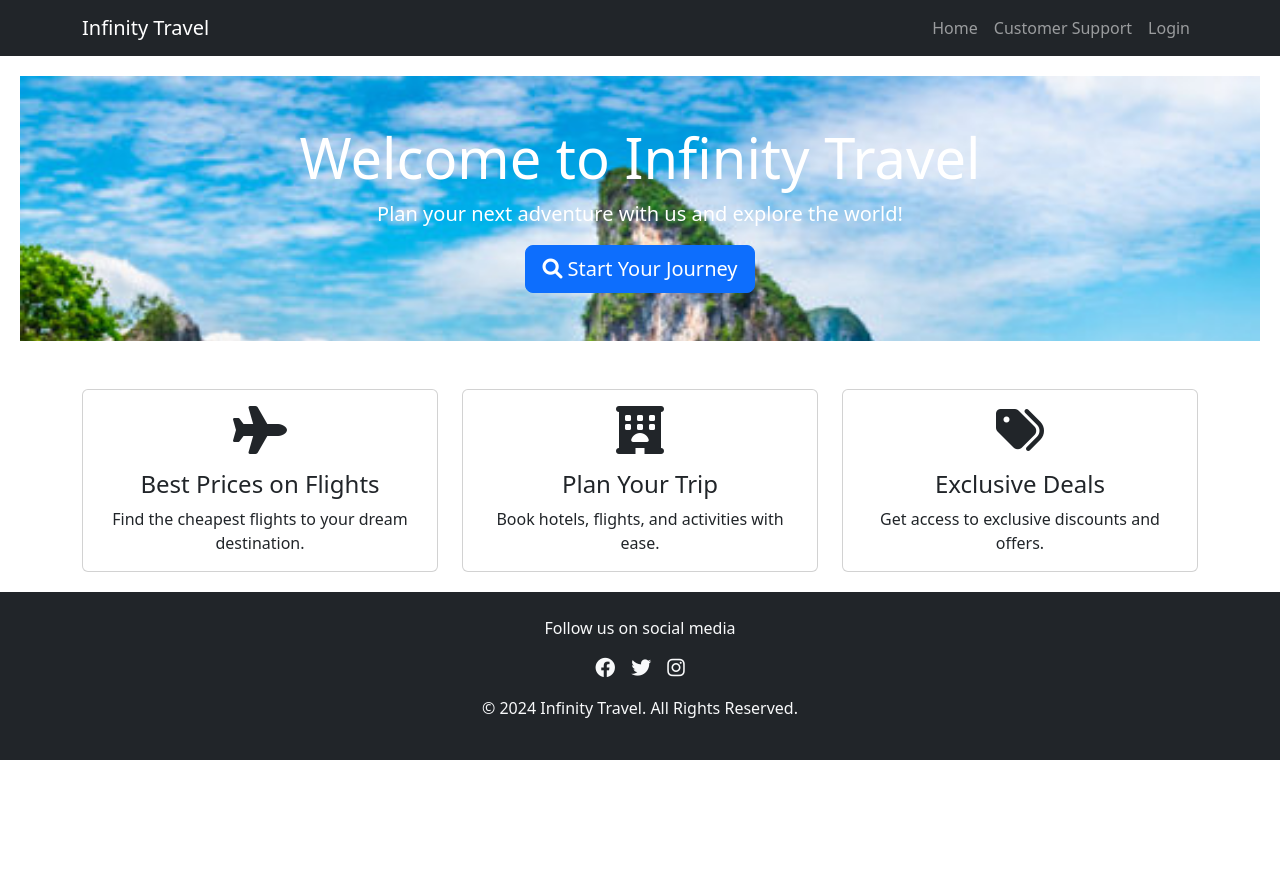
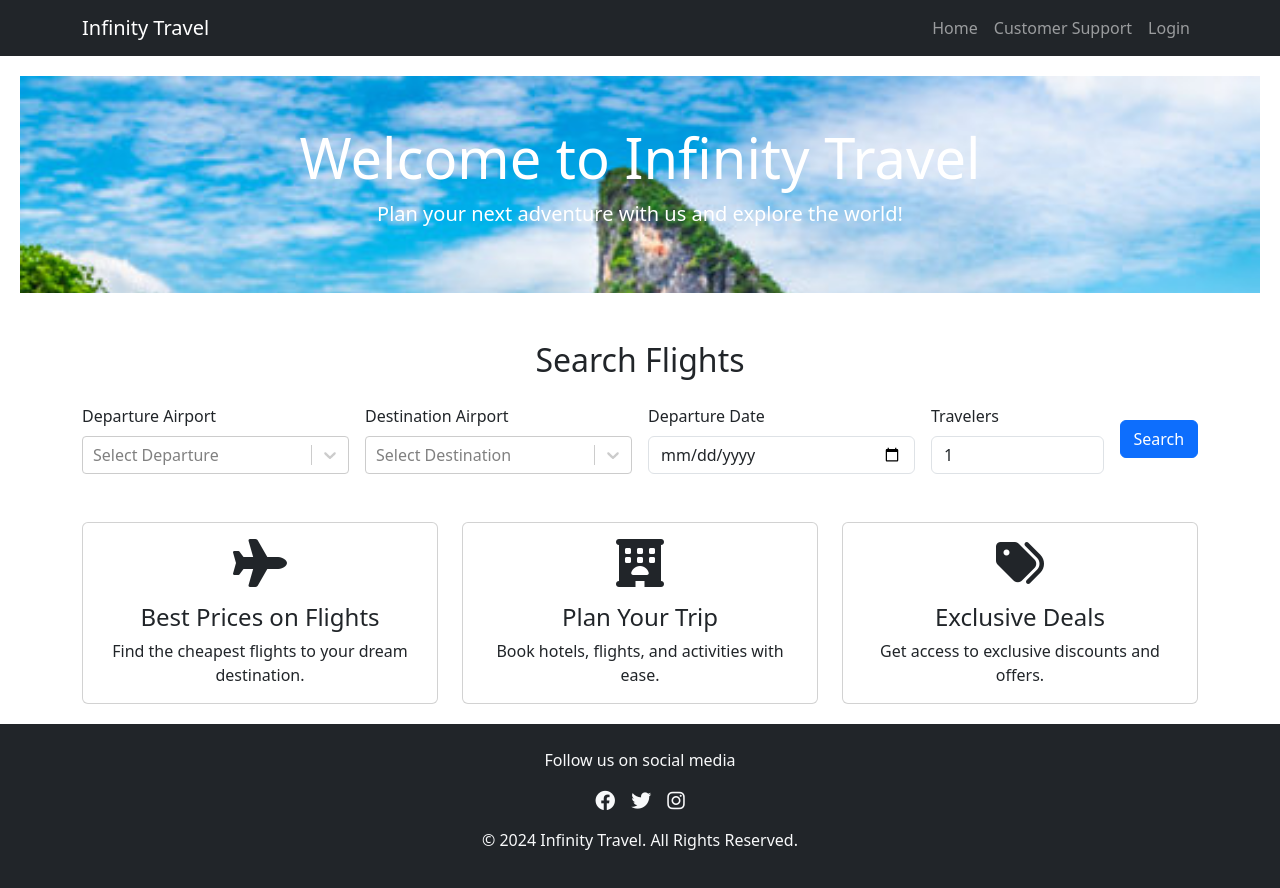
Before and after one commit to asthad1/Infinity_Travel, a React (Create React App) app in the folder frontend/: page / in a window 1280 px wide. Shown: the top 888 px of the page. Before the commit the page ends 800 px from the top, so only its background shows below. Built offline with nearby package versions, Linux system fonts and the light colour scheme; the HTML template or start-up script is replaced by a standard one.

Commit message:
Added flight search layout and airport intellisense

```diff
--- a/frontend/package.json
+++ b/frontend/package.json
@@ -9,6 +9,7 @@
         "react": "^17.0.2",
         "react-dom": "^17.0.2",
         "react-router-dom": "^6.26.2",
-        "react-scripts": "4.0.3"
+        "react-scripts": "4.0.3",
+        "react-select": "^5.2.2"
     }
 }
--- /dev/null
+++ b/frontend/src/components/FlightSearchForm.js
@@ -0,0 +1,96 @@
+import React, { useState } from 'react';
+import Select from 'react-select'; // Use react-select for IntelliSense
+import { airports } from '../data/airports';  // Import airport options
+
+function FlightSearchForm() {
+  const [departureAirport, setDepartureAirport] = useState(null);
+  const [destinationAirport, setDestinationAirport] = useState(null);
+  const [departureDate, setDepartureDate] = useState('');
+  const [travelers, setTravelers] = useState(1);
+
+  const handleSearch = (e) => {
+    e.preventDefault();
+    console.log({
+      departureAirport,
+      destinationAirport,
+      departureDate,
+      travelers,
+    });
+  };
+
+  return (
+    <div className="container mt-5">
+      <h2 className="text-center mb-4">Search Flights</h2>
+      <form onSubmit={handleSearch}>
+        <div className="row g-3 align-items-center">
+          {/* Departure Airport */}
+          <div className="col-md-3">
+            <label htmlFor="departureAirport" className="form-label">
+              Departure Airport
+            </label>
+            <Select
+              options={airports}
+              value={departureAirport}
+              onChange={(option) => setDepartureAirport(option)}
+              placeholder="Select Departure"
+              isClearable={true}
+            />
+          </div>
+
+          {/* Destination Airport */}
+          <div className="col-md-3">
+            <label htmlFor="destinationAirport" className="form-label">
+              Destination Airport
+            </label>
+            <Select
+              options={airports}
+              value={destinationAirport}
+              onChange={(option) => setDestinationAirport(option)}
+              placeholder="Select Destination"
+              isClearable={true}
+            />
+          </div>
+
+          {/* Departure Date */}
+          <div className="col-md-3">
+            <label htmlFor="departureDate" className="form-label">
+              Departure Date
+            </label>
+            <input
+              type="date"
+              className="form-control"
+              value={departureDate}
+              onChange={(e) => setDepartureDate(e.target.value)}
+              required
+            />
+          </div>
+
+          {/* Number of Travelers */}
+          <div className="col-md-2">
+            <label htmlFor="travelers" className="form-label">
+              Travelers
+            </label>
+            <input
+              type="number"
+              className="form-control"
+              value={travelers}
+              onChange={(e) => setTravelers(e.target.value)}
+              min="1"
+              max="10"
+              required
+            />
+          </div>
+
+          {/* Search Button */}
+          <div className="col-md-1 d-flex align-items-end">
+            <button type="submit" className="btn btn-primary w-100">
+              Search
+            </button>
+          </div>
+        </div>
+      </form>
+    </div>
+  );
+}
+
+export default FlightSearchForm;
--- /dev/null
+++ b/frontend/src/data/airports.js
@@ -0,0 +1,73 @@
+export const airports = [
+  // North America
+  { label: "Los Angeles International (LAX)", value: "LAX" },
+  { label: "John F. Kennedy International (JFK)", value: "JFK" },
+  { label: "Chicago O'Hare International (ORD)", value: "ORD" },
+  { label: "San Francisco International (SFO)", value: "SFO" },
+  { label: "Dallas/Fort Worth International (DFW)", value: "DFW" },
+  { label: "Miami International (MIA)", value: "MIA" },
+  { label: "Toronto Pearson International (YYZ)", value: "YYZ" },
+  { label: "Vancouver International (YVR)", value: "YVR" },
+  { label: "Mexico City International (MEX)", value: "MEX" },
+  { label: "Denver International (DEN)", value: "DEN" },
+  { label: "Hartsfield-Jackson Atlanta International (ATL)", value: "ATL" },
+  { label: "Seattle-Tacoma International (SEA)", value: "SEA" },
+
+  // Europe
+  { label: "London Heathrow (LHR)", value: "LHR" },
+  { label: "Paris Charles de Gaulle (CDG)", value: "CDG" },
+  { label: "Frankfurt am Main International (FRA)", value: "FRA" },
+  { label: "Amsterdam Schiphol (AMS)", value: "AMS" },
+  { label: "Zurich Airport (ZRH)", value: "ZRH" },
+  { label: "Madrid Barajas (MAD)", value: "MAD" },
+  { label: "Rome Fiumicino (FCO)", value: "FCO" },
+  { label: "Barcelona El Prat (BCN)", value: "BCN" },
+  { label: "Munich International (MUC)", value: "MUC" },
+  { label: "Istanbul Airport (IST)", value: "IST" },
+  { label: "Vienna International (VIE)", value: "VIE" },
+
+  // Asia
+  { label: "Beijing Capital International (PEK)", value: "PEK" },
+  { label: "Shanghai Pudong International (PVG)", value: "PVG" },
+  { label: "Tokyo Haneda (HND)", value: "HND" },
+  { label: "Tokyo Narita (NRT)", value: "NRT" },
+  { label: "Singapore Changi (SIN)", value: "SIN" },
+  { label: "Hong Kong International (HKG)", value: "HKG" },
+  { label: "Incheon International (ICN)", value: "ICN" },
+  { label: "Bangkok Suvarnabhumi (BKK)", value: "BKK" },
+  { label: "Delhi Indira Gandhi International (DEL)", value: "DEL" },
+  { label: "Mumbai Chhatrapati Shivaji International (BOM)", value: "BOM" },
+  { label: "Kuala Lumpur International (KUL)", value: "KUL" },
+
+  // South America
+  { label: "São Paulo-Guarulhos International (GRU)", value: "GRU" },
+  { label: "Bogotá El Dorado International (BOG)", value: "BOG" },
+  { label: "Buenos Aires Ministro Pistarini (EZE)", value: "EZE" },
+  { label: "Lima Jorge Chávez International (LIM)", value: "LIM" },
+  { label: "Rio de Janeiro-Galeão International (GIG)", value: "GIG" },
+  { label: "Santiago Arturo Merino Benitez (SCL)", value: "SCL" },
+
+  // Middle East
+  { label: "Dubai International (DXB)", value: "DXB" },
+  { label: "Abu Dhabi International (AUH)", value: "AUH" },
+  { label: "Doha Hamad International (DOH)", value: "DOH" },
+  { label: "Riyadh King Khalid International (RUH)", value: "RUH" },
+  { label: "Jeddah King Abdulaziz International (JED)", value: "JED" },
+  { label: "Tel Aviv Ben Gurion (TLV)", value: "TLV" },
+
+  // Africa
+  { label: "Johannesburg O.R. Tambo International (JNB)", value: "JNB" },
+  { label: "Cairo International (CAI)", value: "CAI" },
+  { label: "Lagos Murtala Muhammed International (LOS)", value: "LOS" },
+  { label: "Casablanca Mohammed V International (CMN)", value: "CMN" },
+  { label: "Nairobi Jomo Kenyatta International (NBO)", value: "NBO" },
+  { label: "Cape Town International (CPT)", value: "CPT" },
+
+  // Australia and Oceania
+  { label: "Sydney Kingsford Smith (SYD)", value: "SYD" },
+  { label: "Melbourne Tullamarine (MEL)", value: "MEL" },
+  { label: "Auckland International (AKL)", value: "AKL" },
+  { label: "Brisbane International (BNE)", value: "BNE" },
+  { label: "Perth International (PER)", value: "PER" },
+  { label: "Fiji Nadi International (NAN)", value: "NAN" }
+];
--- a/frontend/src/pages/Home.js
+++ b/frontend/src/pages/Home.js
@@ -1,5 +1,6 @@
 import React from 'react';
 import './Home.css';  // Import styles
+import FlightSearchForm from '../components/FlightSearchForm';
 
 function Home() {
   return (
@@ -10,10 +11,10 @@ function Home() {
         <p className="lead">
           Plan your next adventure with us and explore the world!
         </p>
-        <a href="#search" className="btn btn-primary btn-lg">
-          <i className="fas fa-search"></i> Start Your Journey
-        </a>
       </div>
+
+      {/* Flight Search Section */}
+      <FlightSearchForm />
 
       {/* Features Section */}
       <div className="container mt-5">
```
